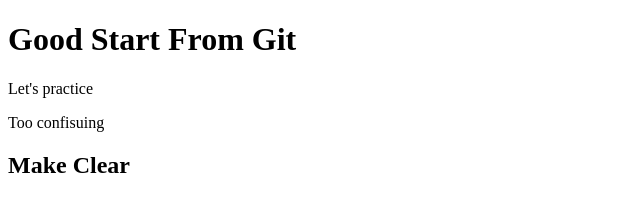
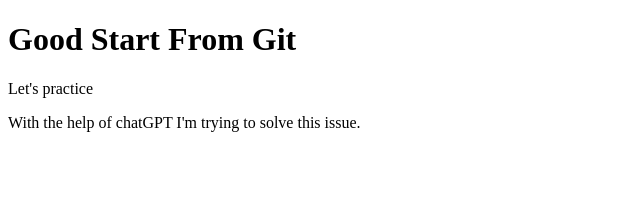
Before and after one commit to callasumamahesh/PracticeGit, a plain HTML site: page index.html in a window 1280 px wide. Shown: the whole page, without its empty margins (0-640 px from the left). Drawn offline with Linux system fonts and the light colour scheme.

Commit message:
written an extra line in index.html

```diff
--- a/index.html
+++ b/index.html
@@ -8,7 +8,6 @@
 <body>
     <h1>Good Start From Git</h1>
     <p>Let's practice</p>
-    <p>Too confisuing</p>
-    <h2>Make Clear</h2>
+    <p>With the help of chatGPT I'm trying to solve this issue.</p>
 </body>
 </html>
```
